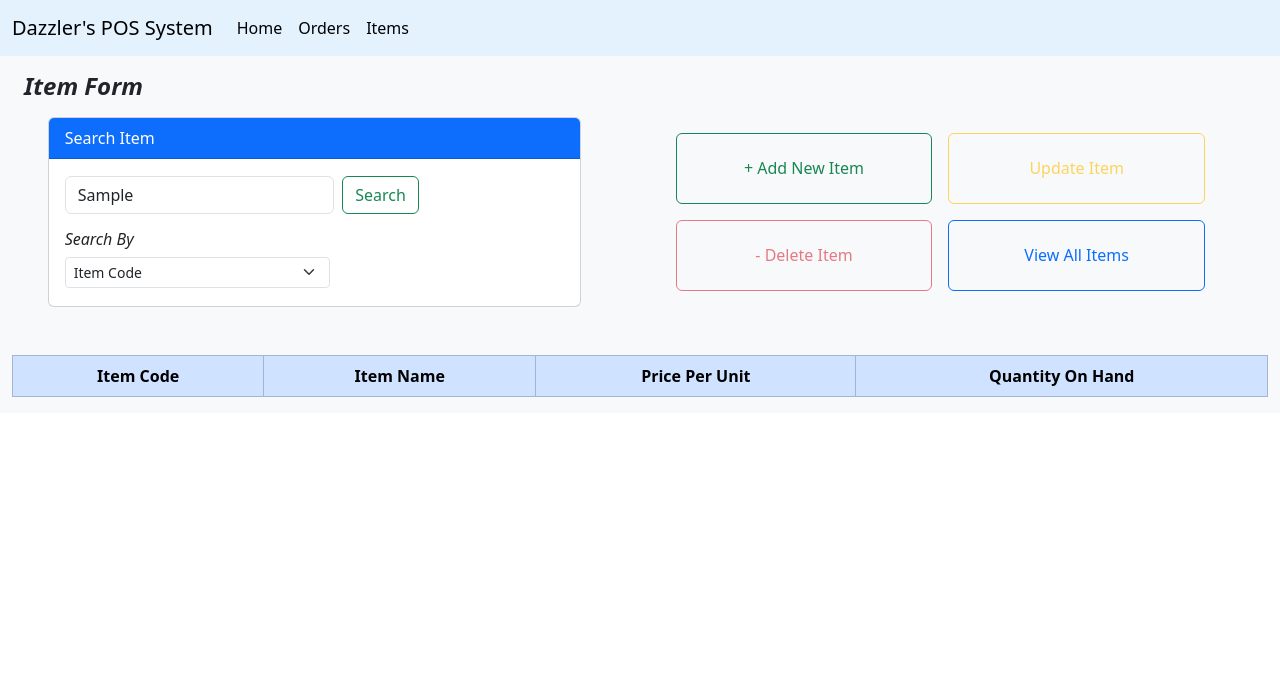
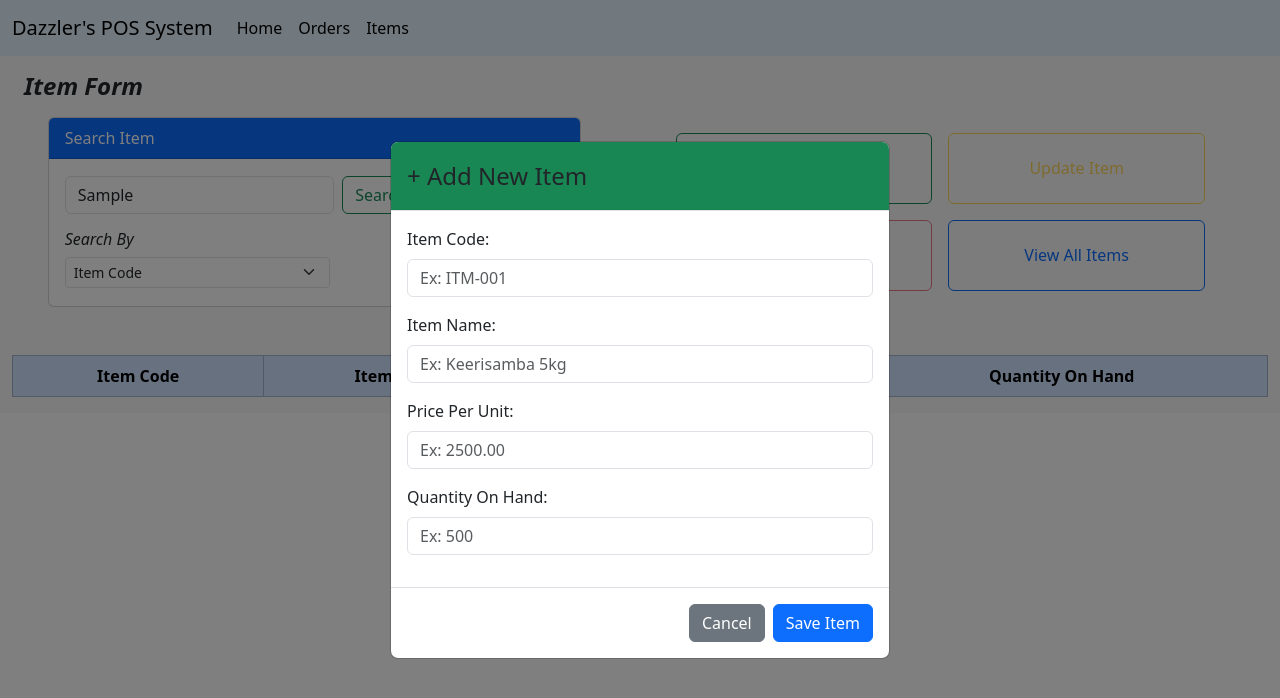
Before and after one commit to Dazzler123/POS-Application-MERN, a React (Create React App) app in the folder pos-frontend/: page / in a window 1280 px wide. Both pictures are taken after typing "Sample" into the empty fields and a click on the button "+ Add New Item". Shown: the top 698 px of the page. Built offline with nearby package versions, Linux system fonts and the light colour scheme.

Commit message:
Introduced AddItemModel

```diff
--- /dev/null
+++ b/pos-frontend/src/component/AddItemModel.jsx
@@ -0,0 +1,94 @@
+import {Button, Form, Modal} from "react-bootstrap";
+import React, {useState} from 'react';
+
+const AddItemModel = () => {
+    const [showModal, setShowModal] = useState(false);
+
+    const handleOpenModal = () => {
+        setShowModal(true);
+    };
+
+    const handleCloseModal = () => {
+        setShowModal(false);
+    };
+
+    return (
+        <>
+            <Button onClick={handleOpenModal} id="btn_Add_Item" type="button" variant="outline-success" className="col-5" data-bs-toggle="modal" data-bs-target="#staticBackdrop4">
+                + Add New Item
+            </Button>
+
+            <Modal
+                id="staticBackdrop4"
+                // backdrop="static"
+                keyboard={false}
+                centered
+                show={showModal} // Set the value of "show"
+                onHide={handleCloseModal}
+            >
+                <Modal.Header className="bg-success">
+                    <Modal.Title>+ Add New Item</Modal.Title>
+                </Modal.Header>
+                <Modal.Body>
+                    {/* Save item input form */}
+                    <Form>
+                        <Form.Group className="mb-3">
+                            <Form.Label>Item Code:</Form.Label>
+                            <Form.Control
+                                id="txt_Item_Code"
+                                type="text"
+                                placeholder="Ex: ITM-001"
+                            />
+                            <Form.Text className="text-danger fw-light fs-6">
+                                {/* Add the error message here using state or props */}
+                            </Form.Text>
+                        </Form.Group>
+                        <Form.Group className="mb-3">
+                            <Form.Label>Item Name:</Form.Label>
+                            <Form.Control
+                                id="txt_Item_Name"
+                                type="text"
+                                placeholder="Ex: Keerisamba 5kg"
+                            />
+                            <Form.Text className="text-danger fw-light fs-6">
+                                {/* Add the error message here using state or props */}
+                            </Form.Text>
+                        </Form.Group>
+                        <Form.Group className="mb-3">
+                            <Form.Label>Price Per Unit:</Form.Label>
+                            <Form.Control
+                                id="txt_Price_Per_Unit"
+                                type="text"
+                                placeholder="Ex: 2500.00"
+                            />
+                            <Form.Text className="text-danger fw-light fs-6">
+                                {/* Add the error message here using state or props */}
+                            </Form.Text>
+                        </Form.Group>
+                        <Form.Group className="mb-3">
+                            <Form.Label>Quantity On Hand:</Form.Label>
+                            <Form.Control
+                                id="txt_QTY_On_Hand"
+                                type="text"
+                                placeholder="Ex: 500"
+                            />
+                            <Form.Text className="text-danger fw-light fs-6">
+                                {/* Add the error message here using state or props */}
+                            </Form.Text>
+                        </Form.Group>
+                    </Form>
+                </Modal.Body>
+                <Modal.Footer>
+                    <Button variant="secondary" data-bs-dismiss="modal" onClick={handleCloseModal}>
+                        Cancel
+                    </Button>
+                    <Button id="btn_Add_New_Item" variant="primary">
+                        Save Item
+                    </Button>
+                </Modal.Footer>
+            </Modal>
+        </>
+    )
+}
+
+export default AddItemModel;
--- a/pos-frontend/src/component/ItemForm.jsx
+++ b/pos-frontend/src/component/ItemForm.jsx
@@ -1,6 +1,7 @@
 import React from 'react';
 import {Card, Form, Button, Modal, Table } from 'react-bootstrap';
 import NavbarHeader from "./NavbarHeader";
+import AddItemModel from "./AddItemModel";
 
 const ItemForm = () => {
     return (
@@ -35,9 +36,10 @@ const ItemForm = () => {
 
                 {/* CRUD buttons */}
                 <div className="container row col-md-6 gap-3 mt-3 mb-3 justify-content-center col-sm-12">
-                    <Button id="btn_Add_Item" type="button" variant="outline-success" className="col-5" data-bs-toggle="modal" data-bs-target="#staticBackdrop4">
-                        + Add New Item
-                    </Button>
+                    {/*<Button id="btn_Add_Item" type="button" variant="outline-success" className="col-5" data-bs-toggle="modal" data-bs-target="#staticBackdrop4">*/}
+                    {/*    + Add New Item*/}
+                    {/*</Button>*/}
+                    <AddItemModel/>
                     <Button id="btn_Update_Item" type="button" variant="outline-warning" className="col-5" data-bs-toggle="modal" data-bs-target="#staticBackdrop5" disabled>
                         Update Item
                     </Button>
@@ -49,42 +51,73 @@ const ItemForm = () => {
                     </Button>
                 </div>
 
-                {/* Save item modal */}
-                <Modal show={false} onHide={() => {}} id="staticBackdrop4" backdrop="static" keyboard={false} tabIndex="-1" aria-labelledby="staticBackdropLabel" aria-hidden="true">
+                <Modal
+                    id="staticBackdrop4"
+                    backdrop="static"
+                    keyboard={false}
+                    centered
+                    show={false} // Set the value of "show" based on your logic to show/hide the modal
+                >
                     <Modal.Header className="bg-success">
-                        <Modal.Title id="staticBackdropLabel4">+ Add New Item</Modal.Title>
-                        <Button variant="secondary" onClick={() => {}}></Button>
+                        <Modal.Title>+ Add New Item</Modal.Title>
+                        <Button variant="secondary" data-bs-dismiss="modal" aria-label="Close">
+                            Close
+                        </Button>
                     </Modal.Header>
                     <Modal.Body>
                         {/* Save item input form */}
                         <Form>
                             <Form.Group className="mb-3">
                                 <Form.Label>Item Code:</Form.Label>
-                                <Form.Control id="txt_Item_Code" type="text" placeholder="Ex: ITM-001" />
-                                <span className="control-error fw-light fs-6 text-danger" id="lbl_Add_Item_Reg_ID"></span>
+                                <Form.Control
+                                    id="txt_Item_Code"
+                                    type="text"
+                                    placeholder="Ex: ITM-001"
+                                />
+                                <Form.Text className="text-danger fw-light fs-6">
+                                    {/* Add the error message here using state or props */}
+                                </Form.Text>
                             </Form.Group>
                             <Form.Group className="mb-3">
                                 <Form.Label>Item Name:</Form.Label>
-                                <Form.Control id="txt_Item_Name" type="text" placeholder="Ex: Keerisamba 5kg" />
-                                <span className="control-error fw-light fs-6 text-danger" id="lbl_Add_Item_Reg_Name"></span>
+                                <Form.Control
+                                    id="txt_Item_Name"
+                                    type="text"
+                                    placeholder="Ex: Keerisamba 5kg"
+                                />
+                                <Form.Text className="text-danger fw-light fs-6">
+                                    {/* Add the error message here using state or props */}
+                                </Form.Text>
                             </Form.Group>
                             <Form.Group className="mb-3">
                                 <Form.Label>Price Per Unit:</Form.Label>
-                                <Form.Control id="txt_Price_Per_Unit" type="text" placeholder="Ex: 2500.00" />
-                                <span className="control-error fw-light fs-6 text-danger" id="lbl_Add_Item_Reg_PPU"></span>
+                                <Form.Control
+                                    id="txt_Price_Per_Unit"
+                                    type="text"
+                                    placeholder="Ex: 2500.00"
+                                />
+                                <Form.Text className="text-danger fw-light fs-6">
+                                    {/* Add the error message here using state or props */}
+                                </Form.Text>
                             </Form.Group>
                             <Form.Group className="mb-3">
                                 <Form.Label>Quantity On Hand:</Form.Label>
-                                <Form.Control id="txt_QTY_On_Hand" type="text" placeholder="Ex: 500" />
-                                <span className="control-error fw-light fs-6 text-danger" id="lbl_Add_Item_Reg_QOH"></span>
+                                <Form.Control
+                                    id="txt_QTY_On_Hand"
+                                    type="text"
+                                    placeholder="Ex: 500"
+                                />
+                                <Form.Text className="text-danger fw-light fs-6">
+                                    {/* Add the error message here using state or props */}
+                                </Form.Text>
                             </Form.Group>
                         </Form>
                     </Modal.Body>
                     <Modal.Footer>
-                        <Button variant="secondary" onClick={() => {}}>
+                        <Button variant="secondary" data-bs-dismiss="modal">
                             Cancel
                         </Button>
-                        <Button id="btn_Add_New_Item" variant="primary" onClick={() => {}}>
+                        <Button id="btn_Add_New_Item" variant="primary">
                             Save Item
                         </Button>
                     </Modal.Footer>
```
